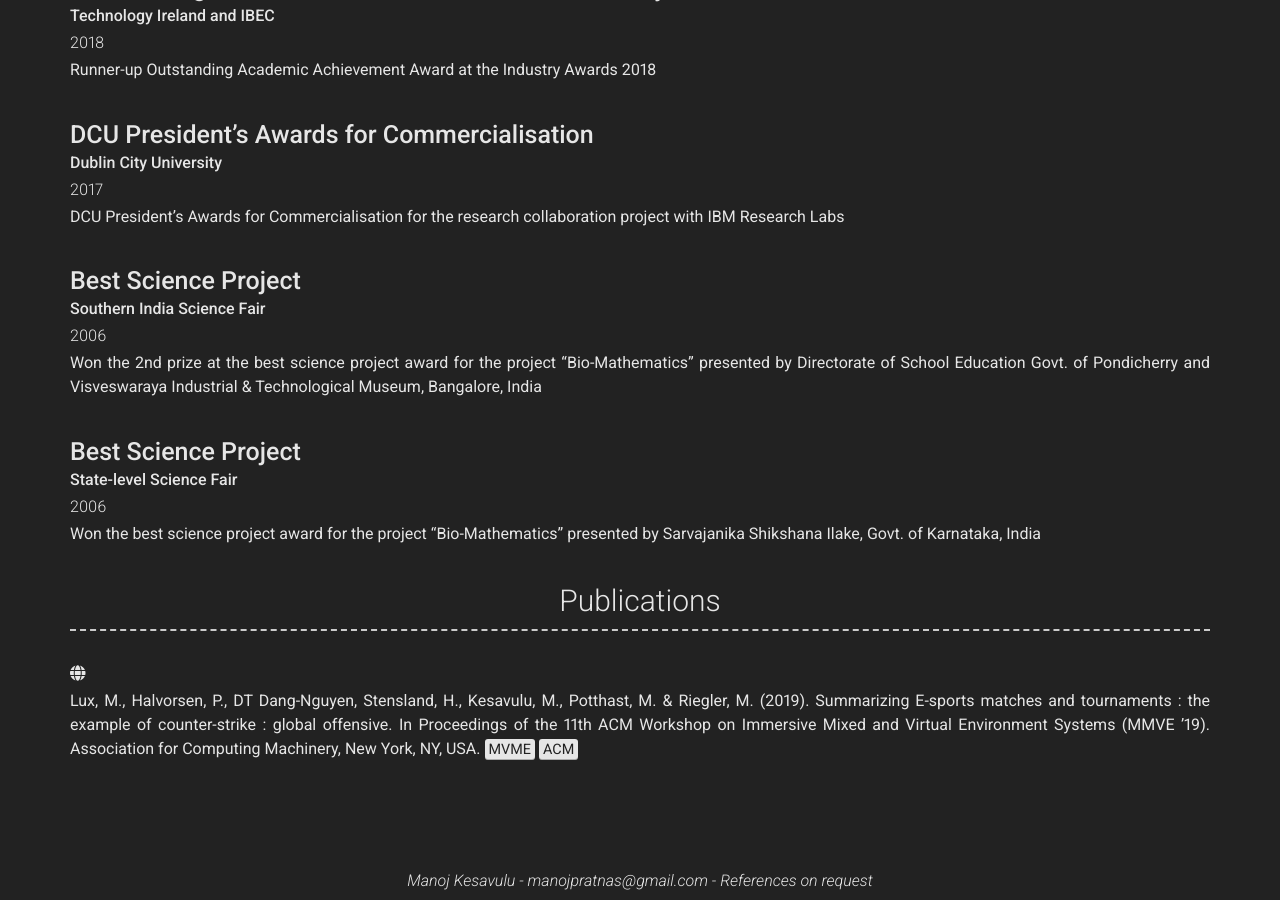
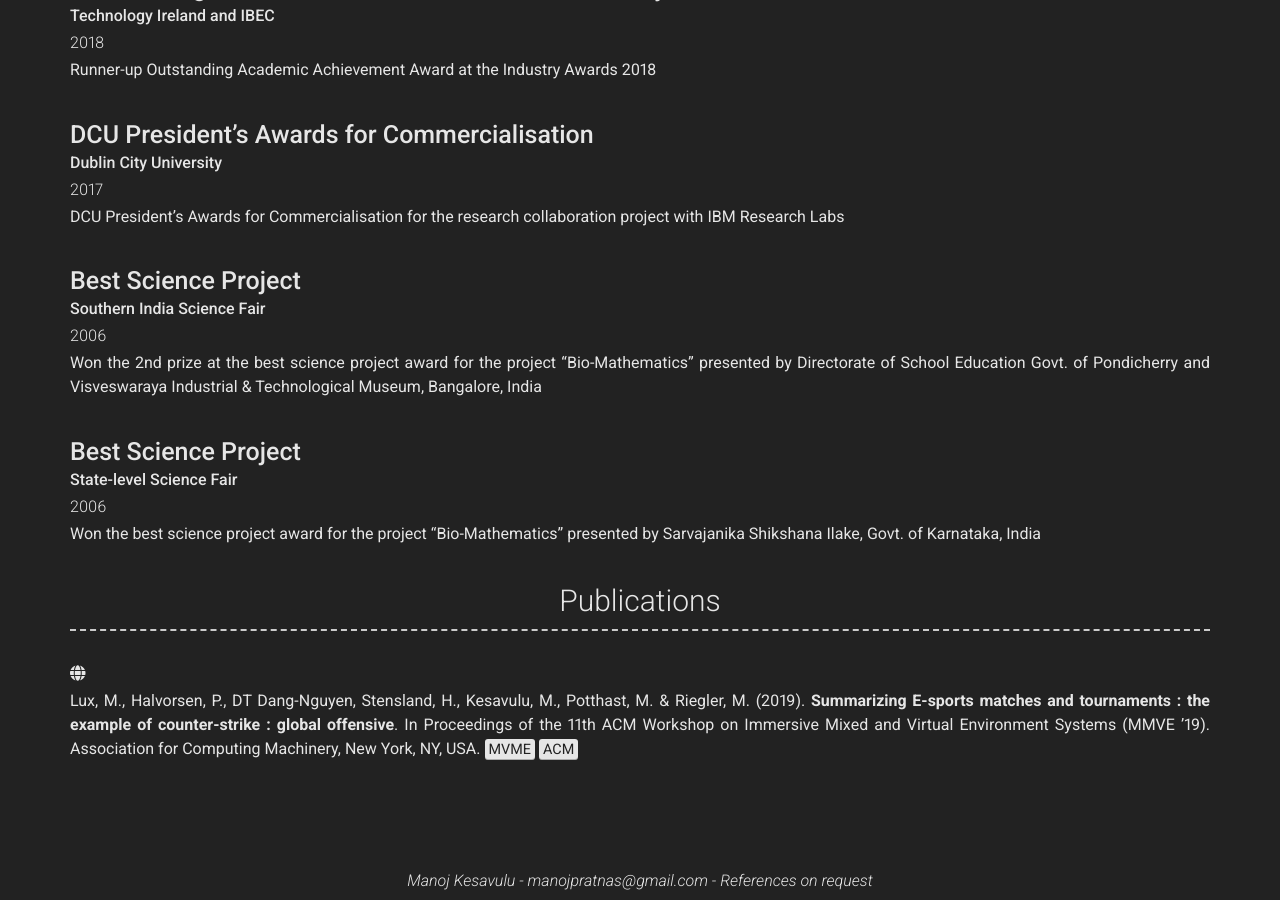
Before and after one commit to manoj-kesavulu/manoj-kesavulu.github.io, a Jekyll site: the page built from index.md, in a window 1280 px wide and 900 px high, scrolled down 4267 px. Built offline with Jekyll 4.4.1, drawn with Linux system fonts in a browser that asks for light colours; nearby versions of some CDN libraries.

```diff
--- a/_config.yml
+++ b/_config.yml
@@ -304,7 +304,7 @@ content:
           - title:  Invention Link
             icon: fas fa-globe
             url: https://dl.acm.org/doi/abs/10.1145/3304113.3326116
-        description: "Lux, M., Halvorsen, P., DT Dang-Nguyen, Stensland, H., Kesavulu, M., Potthast, M. & Riegler, M. (2019). Summarizing E-sports matches and tournaments : the example of counter-strike : global offensive. In Proceedings of the 11th ACM Workshop on Immersive Mixed and Virtual Environment Systems (MMVE ’19). Association for Computing Machinery, New York, NY, USA. <mark>MVME</mark> <mark>ACM</mark>"
+        description: "Lux, M., Halvorsen, P., DT Dang-Nguyen, Stensland, H., Kesavulu, M., Potthast, M. & Riegler, M. (2019). **Summarizing E-sports matches and tournaments : the example of counter-strike : global offensive**. In Proceedings of the 11th ACM Workshop on Immersive Mixed and Virtual Environment Systems (MMVE ’19). Association for Computing Machinery, New York, NY, USA. <mark>MVME</mark> <mark>ACM</mark>"
 
 # Footer
 footer_show_references: true
```
